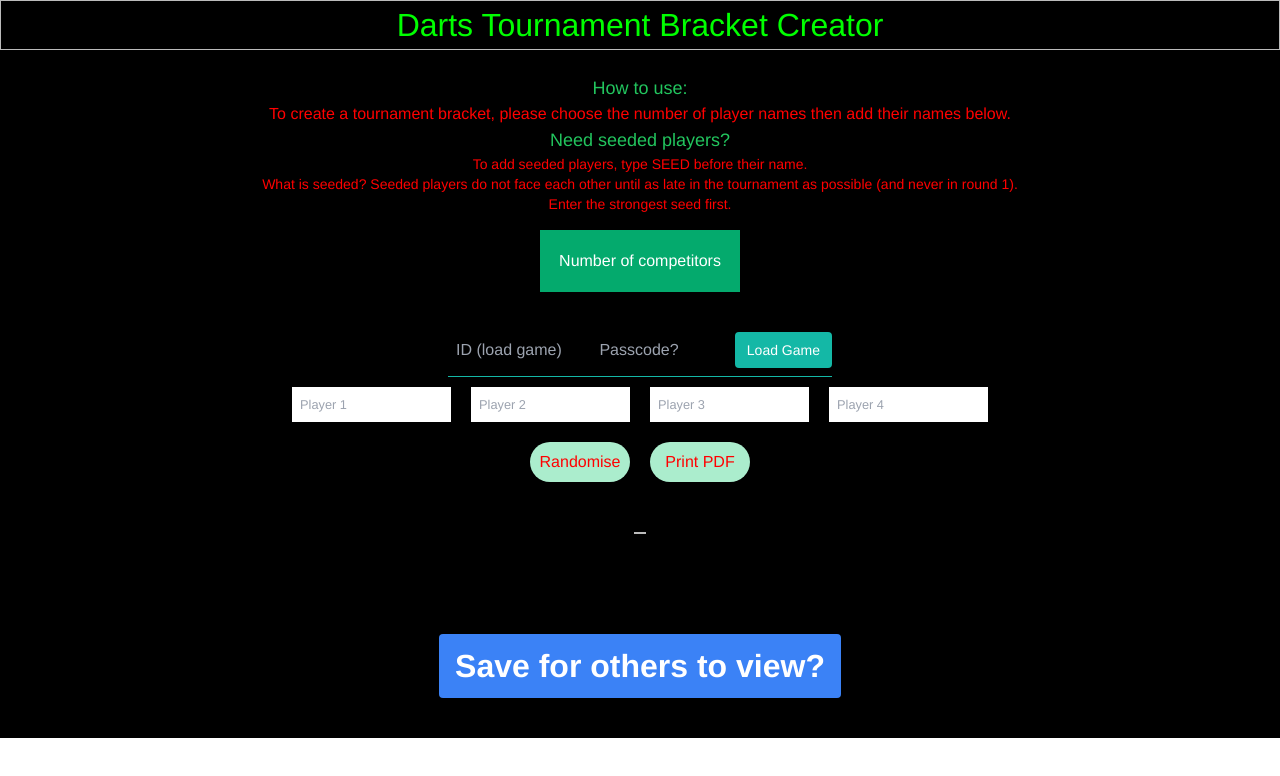
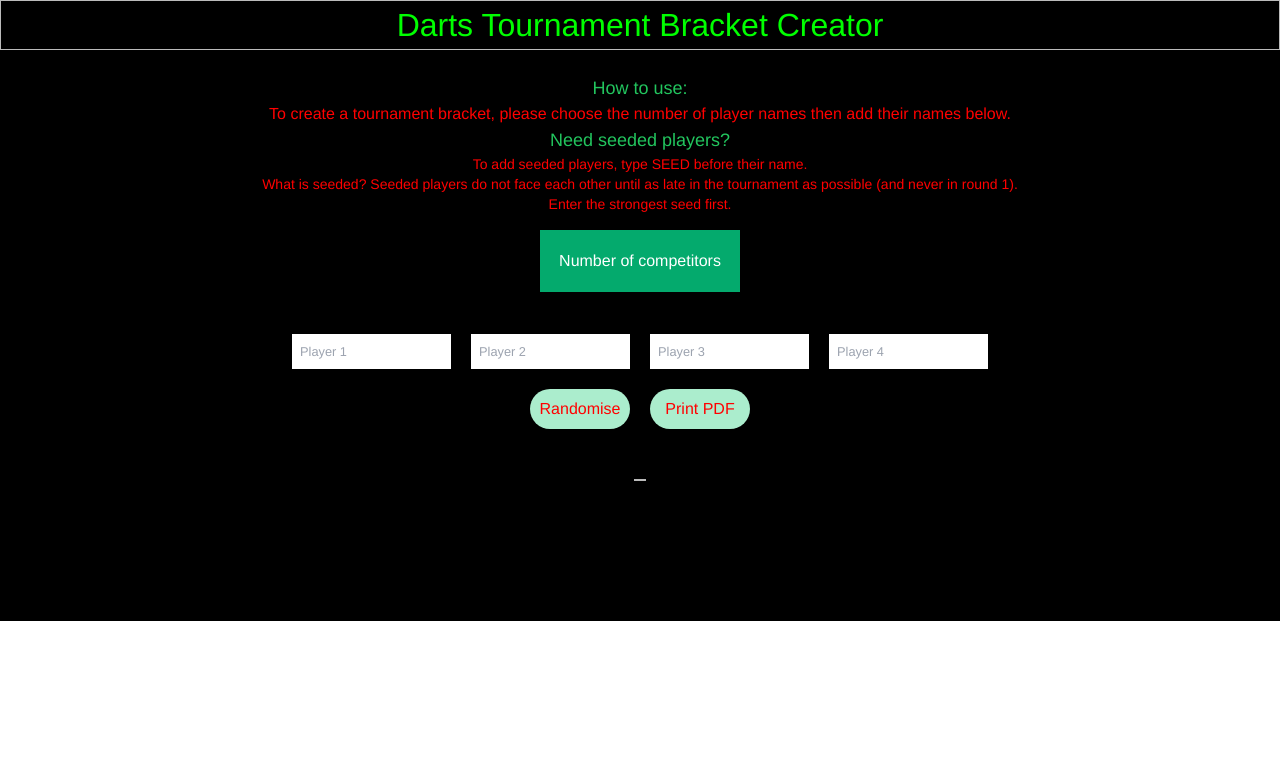
Before and after one commit to ChrisFletcher1989/darts-bracket-v2, a React (Vite) app: page / in a window 1280 px wide. Shown: the top 776 px of the page. Built offline with nearby package versions, Linux system fonts and the light colour scheme.

Commit message:
removed aws API receiver to reduce server costs

```diff
--- a/src/Components/Bracket.jsx
+++ b/src/Components/Bracket.jsx
@@ -469,7 +469,8 @@ function Bracket({ randomNames, randomClicked, response }) {
         </div>
       </div>
       <div>
-        <Saving
+        {/*REMOVED TEMPORARILY TO SAVE SERVER COSTS
+        {/* <Saving
           firstPlayers={firstPlayers}
           secondPlayers={secondPlayers}
           thirdPlayers={thirdPlayers}
@@ -482,7 +483,7 @@ function Bracket({ randomNames, randomClicked, response }) {
           fourthScores={fourthScores}
           fifthScores={fifthScores}
           sixthScores={sixthScores}
-        />
+        /> */}
       </div>
     </div>
   );
--- a/src/Components/PlayerInputs.jsx
+++ b/src/Components/PlayerInputs.jsx
@@ -188,7 +188,8 @@ function PlayerInputs({ number }) {
 
   return (
     <div className="flex flex-col items-center justify-center">
-      {savedGame}
+      {/*TEMPORARILY REMOVED TO SAVE SERVER COSTS}
+      {/* {savedGame} */}
       <fieldset className="playerNames" id="playerNames">
         {playerNames}
         <br />
```
